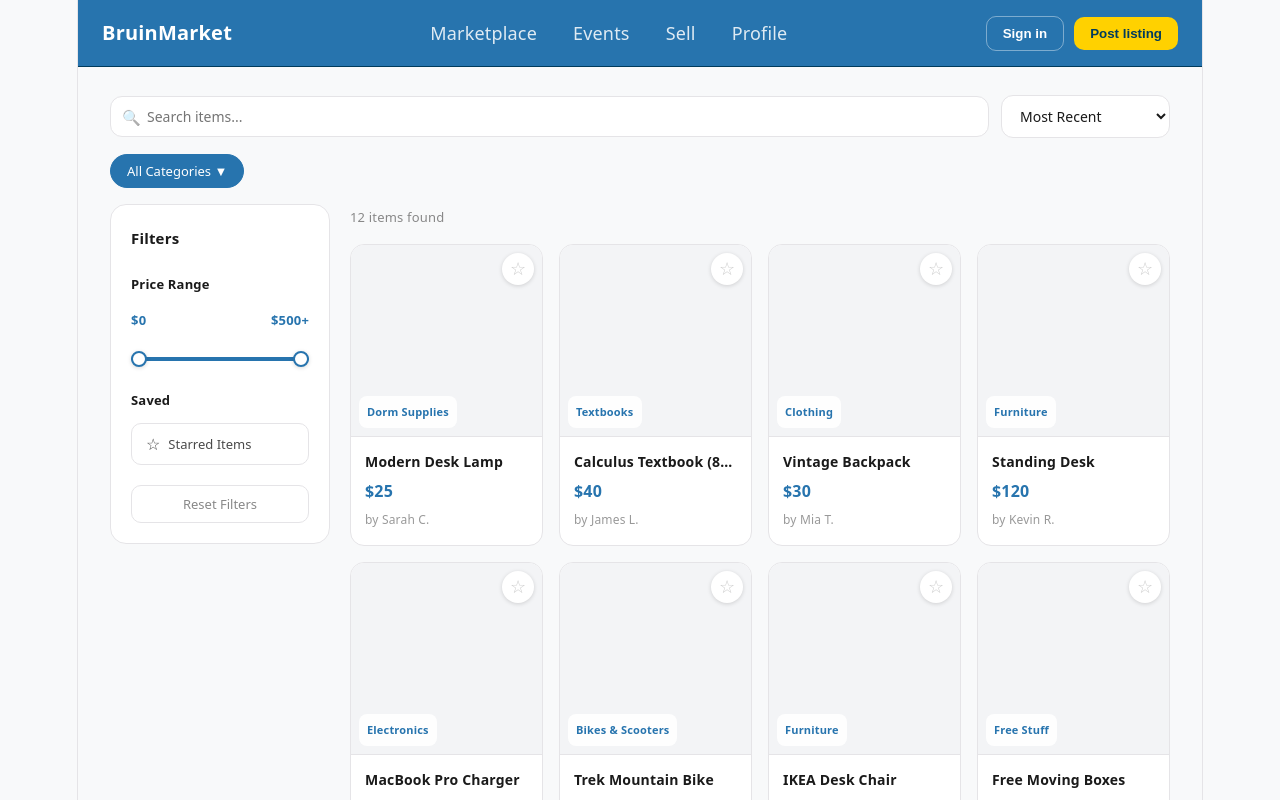
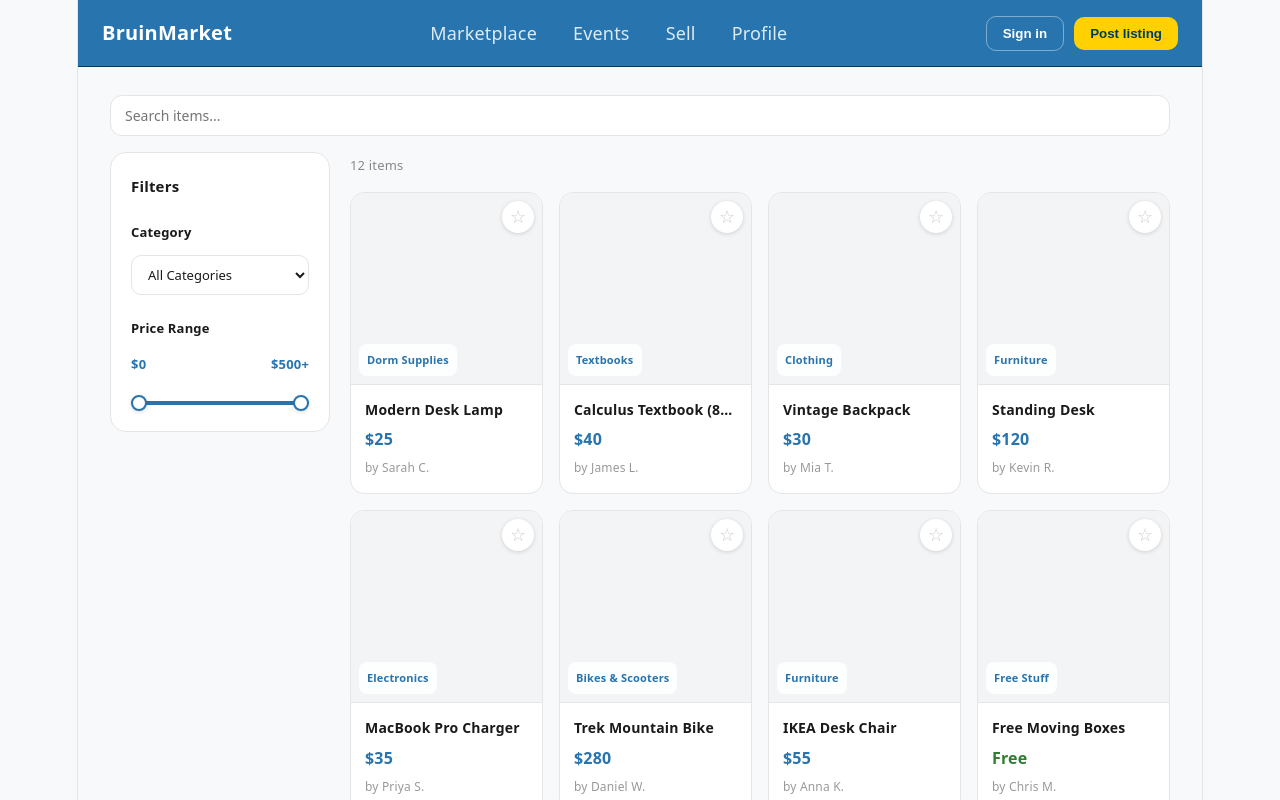
Before and after one commit to sharonxiong/ACM-W-BruinMarket-Temp, a React (Vite) app in the folder my-react-app/: page / in a window 1280 px wide. Shown: the top 800 px of the page. Built offline with nearby package versions, Linux system fonts and the light colour scheme.

Commit message:
Simplified the MarketPlacePage

```diff
--- a/my-react-app/src/pages/Marketplace.css
+++ b/my-react-app/src/pages/Marketplace.css
@@ -8,31 +8,14 @@
   text-align: left;
 }
 
-/* ── Top bar ── */
+/* ── Search bar ── */
 .marketplace-topbar {
   display: flex;
-  gap: 12px;
-  align-items: center;
-}
-
-.marketplace-search-wrap {
-  flex: 1;
-  position: relative;
-  display: flex;
-  align-items: center;
-}
-
-.search-icon {
-  position: absolute;
-  left: 12px;
-  font-size: 15px;
-  pointer-events: none;
-  opacity: 0.5;
 }
 
 .marketplace-search {
   width: 100%;
-  padding: 10px 36px;
+  padding: 10px 14px;
   border: 1px solid var(--border);
   border-radius: 12px;
   font-size: 14px;
@@ -47,94 +30,6 @@
   outline: none;
   border-color: var(--ucla-blue);
   box-shadow: 0 0 0 3px rgba(39, 116, 174, 0.12);
-}
-
-.search-clear {
-  position: absolute;
-  right: 10px;
-  background: none;
-  border: none;
-  cursor: pointer;
-  color: #aaa;
-  font-size: 13px;
-  padding: 4px;
-  line-height: 1;
-}
-
-.search-clear:hover { color: var(--text-h); }
-
-.marketplace-sort {
-  padding: 10px 14px;
-  border: 1px solid var(--border);
-  border-radius: 12px;
-  font-size: 14px;
-  font-family: var(--sans);
-  background: white;
-  color: var(--text-h);
-  cursor: pointer;
-  white-space: nowrap;
-  transition: border-color 0.2s;
-}
-
-.marketplace-sort:focus {
-  outline: none;
-  border-color: var(--ucla-blue);
-}
-
-/* ── Category pills ── */
-.category-bar {
-  display: flex;
-  gap: 8px;
-  flex-wrap: wrap;
-  align-items: center;
-}
-
-.category-pill {
-  padding: 7px 16px;
-  border-radius: 20px;
-  border: 1px solid var(--border);
-  background: white;
-  font-size: 13px;
-  font-weight: 500;
-  font-family: var(--sans);
-  color: var(--text);
-  cursor: pointer;
-  transition: background 0.15s, border-color 0.15s, color 0.15s;
-  white-space: nowrap;
-}
-
-.category-pill:hover {
-  border-color: var(--ucla-blue);
-  color: var(--ucla-blue);
-}
-
-.category-pill--active {
-  background: var(--ucla-blue);
-  border-color: var(--ucla-blue);
-  color: white;
-}
-
-/* Sub-categories: hidden by default, animate in when visible */
-.category-pill--sub {
-  display: none;
-  opacity: 0;
-  transform: translateY(-6px) scale(0.95);
-}
-
-.category-pill--sub.category-pill--visible {
-  display: inline-flex;
-  animation: pill-in 0.22s ease forwards;
-}
-
-@keyframes pill-in {
-  from {
-    opacity: 0;
-    transform: translateY(-6px) scale(0.95);
-  }
-  to {
-    opacity: 1;
-    transform: translateY(0) scale(1);
-  }
 }
 
 /* ── Body layout ── */
@@ -179,6 +74,24 @@
   font-size: 13px;
   font-weight: 600;
   color: var(--text-h);
+}
+
+/* ── Category dropdown ── */
+.filter-select {
+  padding: 9px 12px;
+  border: 1px solid var(--border);
+  border-radius: 10px;
+  font-size: 13px;
+  font-family: var(--sans);
+  background: white;
+  color: var(--text-h);
+  cursor: pointer;
+  transition: border-color 0.2s;
+}
+
+.filter-select:focus {
+  outline: none;
+  border-color: var(--ucla-blue);
 }
 
 /* ── Dual range slider ── */
@@ -230,77 +143,10 @@
   box-shadow: 0 1px 4px rgba(0,0,0,0.15);
   pointer-events: all;
   cursor: pointer;
-  transition: box-shadow 0.15s;
-}
-
-.range-input::-webkit-slider-thumb:hover {
-  box-shadow: 0 0 0 6px rgba(39, 116, 174, 0.15);
 }
 
 .range-input--low  { z-index: 3; }
 .range-input--high { z-index: 4; }
-
-/* ── Starred filter button ── */
-.starred-filter-btn {
-  display: flex;
-  align-items: center;
-  gap: 8px;
-  padding: 9px 14px;
-  border: 1px solid var(--border);
-  border-radius: 10px;
-  background: white;
-  font-size: 13px;
-  font-weight: 500;
-  font-family: var(--sans);
-  color: var(--text);
-  cursor: pointer;
-  transition: background 0.15s, border-color 0.15s, color 0.15s;
-}
-
-.starred-filter-btn:hover {
-  border-color: #f5a623;
-  color: #f5a623;
-}
-
-.starred-filter-btn--active {
-  background: #fff8e1;
-  border-color: #f5a623;
-  color: #c07800;
-}
-
-.star-icon { font-size: 16px; }
-
-.starred-count {
-  margin-left: auto;
-  background: var(--ucla-blue);
-  color: white;
-  font-size: 11px;
-  font-weight: 700;
-  padding: 2px 7px;
-  border-radius: 10px;
-}
-
-.starred-filter-btn--active .starred-count {
-  background: #f5a623;
-}
-
-/* ── Reset button ── */
-.filter-reset {
-  padding: 9px 14px;
-  border: 1px solid var(--border);
-  border-radius: 10px;
-  background: white;
-  font-size: 13px;
-  font-family: var(--sans);
-  color: #888;
-  cursor: pointer;
-  transition: color 0.15s, border-color 0.15s;
-}
-
-.filter-reset:hover {
-  border-color: #c00;
-  color: #c00;
-}
 
 /* ── Main content ── */
 .marketplace-content {
@@ -330,31 +176,16 @@
   border: 1px solid var(--border);
   border-radius: 14px;
   overflow: hidden;
-  transition: box-shadow 0.2s, transform 0.2s;
-  cursor: pointer;
 }
 
-.item-card:hover {
-  box-shadow: 0 4px 16px rgba(0,0,0,0.10);
-  transform: translateY(-2px);
-}
-
-/* ── Demo placeholder instead of image ── */
 .item-placeholder {
   position: relative;
   aspect-ratio: 1 / 1;
-  display: flex;
-  align-items: center;
-  justify-content: center;
-  background: #f3f4f6 !important;
+  background: #f3f4f6;
   border-bottom: 1px solid var(--border);
 }
 
-.item-placeholder-icon {
-  display: none;
-}
-
-/* ── Star button on card ── */
+/* ── Star button ── */
 .star-btn {
   position: absolute;
   top: 8px;
@@ -371,19 +202,13 @@
   cursor: pointer;
   box-shadow: 0 1px 4px rgba(0,0,0,0.15);
   color: #ccc;
-  transition: color 0.15s, transform 0.15s;
   line-height: 1;
   padding: 0;
 }
 
-.star-btn:hover {
-  color: #f5a623;
-  transform: scale(1.15);
-}
-
 .star-btn--active { color: #f5a623; }
 
-/* ── Category tag on card ── */
+/* ── Category tag ── */
 .item-category-tag {
   position: absolute;
   bottom: 8px;
@@ -394,7 +219,6 @@
   font-weight: 600;
   padding: 3px 8px;
   border-radius: 8px;
-  backdrop-filter: blur(4px);
 }
 
 .item-info {
@@ -429,20 +253,6 @@
   margin: 0;
 }
 
-/* ── Empty state ── */
-.marketplace-empty {
-  display: flex;
-  flex-direction: column;
-  align-items: center;
-  justify-content: center;
-  padding: 64px 24px;
-  gap: 10px;
-}
-
-.empty-icon  { font-size: 48px; }
-.empty-title { font-size: 18px; font-weight: 700; color: var(--text-h); margin: 0; }
-.empty-sub   { font-size: 14px; color: #888; margin: 0; }
-
 /* ── Responsive ── */
 @media (max-width: 700px) {
   .marketplace-sidebar { display: none; }
--- a/my-react-app/src/pages/Marketplace.tsx
+++ b/my-react-app/src/pages/Marketplace.tsx
@@ -11,47 +11,28 @@ const CATEGORIES = [
   "Free Stuff",
 ];
 
-const CATEGORY_META: Record<string, { icon: string; color: string }> = {
-  Textbooks:        { icon: "📚", color: "#fff3cd" },
-  Electronics:      { icon: "💻", color: "#dbeafe" },
-  Furniture:        { icon: "🪑", color: "#fce8d5" },
-  Clothing:         { icon: "👕", color: "#f3e8ff" },
-  "Dorm Supplies":  { icon: "🛏", color: "#d1fae5" },
-  "Bikes & Scooters": { icon: "🚲", color: "#cffafe" },
-  "Free Stuff":     { icon: "🎁", color: "#f0fdf4" },
-};
+const MAX_PRICE = 500;
 
-const SORT_OPTIONS = [
-  { value: "recent",     label: "Most Recent" },
-  { value: "price_asc",  label: "Price: Low to High" },
-  { value: "price_desc", label: "Price: High to Low" },
+const mockItems = [
+  { id: 1,  title: "Modern Desk Lamp",           price: 25,  category: "Dorm Supplies",     seller: "Sarah C."  },
+  { id: 2,  title: "Calculus Textbook (8th Ed.)", price: 40,  category: "Textbooks",          seller: "James L."  },
+  { id: 3,  title: "Vintage Backpack",            price: 30,  category: "Clothing",           seller: "Mia T."    },
+  { id: 4,  title: "Standing Desk",               price: 120, category: "Furniture",          seller: "Kevin R."  },
+  { id: 5,  title: "MacBook Pro Charger",         price: 35,  category: "Electronics",        seller: "Priya S."  },
+  { id: 6,  title: "Trek Mountain Bike",          price: 280, category: "Bikes & Scooters",   seller: "Daniel W." },
+  { id: 7,  title: "IKEA Desk Chair",             price: 55,  category: "Furniture",          seller: "Anna K."   },
+  { id: 8,  title: "Free Moving Boxes",           price: 0,   category: "Free Stuff",         seller: "Chris M."  },
+  { id: 9,  title: "Python Programming Book",     price: 20,  category: "Textbooks",          seller: "Lily H."   },
+  { id: 10, title: "Noise-Cancelling Headphones", price: 90,  category: "Electronics",        seller: "Omar N."   },
+  { id: 11, title: "Mini Fridge",                 price: 75,  category: "Dorm Supplies",      seller: "Jen B."    },
+  { id: 12, title: "UCLA Hoodie (M)",             price: 18,  category: "Clothing",           seller: "Tyler S."  },
 ];
 
-const mockItems = [
-  { id: 1,  title: "Modern Desk Lamp",          price: 25,  category: "Dorm Supplies",    date: "2026-04-20", seller: "Sarah C."  },
-  { id: 2,  title: "Calculus Textbook (8th Ed.)",price: 40, category: "Textbooks",         date: "2026-04-19", seller: "James L."  },
-  { id: 3,  title: "Vintage Backpack",           price: 30,  category: "Clothing",          date: "2026-04-18", seller: "Mia T."    },
-  { id: 4,  title: "Standing Desk",              price: 120, category: "Furniture",         date: "2026-04-17", seller: "Kevin R."  },
-  { id: 5,  title: "MacBook Pro Charger",        price: 35,  category: "Electronics",       date: "2026-04-16", seller: "Priya S."  },
-  { id: 6,  title: "Trek Mountain Bike",         price: 280, category: "Bikes & Scooters", date: "2026-04-15", seller: "Daniel W." },
-  { id: 7,  title: "IKEA Desk Chair",            price: 55,  category: "Furniture",         date: "2026-04-14", seller: "Anna K."   },
-  { id: 8,  title: "Free Moving Boxes",          price: 0,   category: "Free Stuff",        date: "2026-04-13", seller: "Chris M."  },
-  { id: 9,  title: "Python Programming Book",    price: 20,  category: "Textbooks",         date: "2026-04-12", seller: "Lily H."   },
-  { id: 10, title: "Noise-Cancelling Headphones",price: 90,  category: "Electronics",       date: "2026-04-11", seller: "Omar N."   },
-  { id: 11, title: "Mini Fridge",                price: 75,  category: "Dorm Supplies",     date: "2026-04-10", seller: "Jen B."    },
-  { id: 12, title: "UCLA Hoodie (M)",            price: 18,  category: "Clothing",          date: "2026-04-09", seller: "Tyler S."  },
-];
-
-const MAX_PRICE = 500;
-
 export default function Marketplace() {
-  const [search, setSearch]           = useState("");
-  const [category, setCategory]       = useState("");
-  const [expanded, setExpanded]       = useState(false);
-  const [sort, setSort]               = useState("recent");
-  const [priceRange, setPriceRange]   = useState<[number, number]>([0, MAX_PRICE]);
-  const [starred, setStarred]         = useState<Set<number>>(new Set());
-  const [showStarredOnly, setShowStarredOnly] = useState(false);
+  const [search, setSearch]         = useState("");
+  const [category, setCategory]     = useState("");
+  const [priceRange, setPriceRange] = useState<[number, number]>([0, MAX_PRICE]);
+  const [starred, setStarred]       = useState<Set<number>>(new Set());
 
   const toggleStar = (id: number, e: React.MouseEvent) => {
     e.stopPropagation();
@@ -63,46 +44,19 @@ export default function Marketplace() {
     });
   };
 
-  const handleAllCategories = () => {
-    if (!expanded) {
-      setExpanded(true);
-      setCategory("");
-    } else {
-      setExpanded(false);
-      setCategory("");
-    }
-  };
-
-  const handleCategory = (cat: string) => {
-    setCategory(cat);
-  };
-
+  // Only search filters the grid — price and category are visual only for now
   const filtered = useMemo(() => {
-    let items = [...mockItems];
-
-    if (showStarredOnly) items = items.filter((i) => starred.has(i.id));
-    if (category)        items = items.filter((i) => i.category === category);
-    if (search.trim()) {
+    if (!search.trim()) return mockItems;
     const q = search.toLowerCase();
-      items = items.filter(
+    return mockItems.filter(
       (i) => i.title.toLowerCase().includes(q) || i.category.toLowerCase().includes(q)
     );
-    }
-    items = items.filter((i) => i.price >= priceRange[0] && i.price <= priceRange[1]);
-
-    if (sort === "recent")     items.sort((a, b) => b.date.localeCompare(a.date));
-    else if (sort === "price_asc")  items.sort((a, b) => a.price - b.price);
-    else if (sort === "price_desc") items.sort((a, b) => b.price - a.price);
-
-    return items;
-  }, [search, category, sort, priceRange, starred, showStarredOnly]);
+  }, [search]);
 
   return (
     <main className="marketplace-page">
-      {/* Top bar */}
+      {/* Search bar */}
       <div className="marketplace-topbar">
-        <div className="marketplace-search-wrap">
-          <span className="search-icon">🔍</span>
         <input
           className="marketplace-search"
           type="text"
@@ -110,44 +64,6 @@ export default function Marketplace() {
           value={search}
           onChange={(e) => setSearch(e.target.value)}
         />
-          {search && (
-            <button className="search-clear" onClick={() => setSearch("")}>✕</button>
-          )}
-        </div>
-        <select
-          className="marketplace-sort"
-          value={sort}
-          onChange={(e) => setSort(e.target.value)}
-        >
-          {SORT_OPTIONS.map((o) => (
-            <option key={o.value} value={o.value}>{o.label}</option>
-          ))}
-        </select>
-      </div>
-
-      {/* Category bar */}
-      <div className="category-bar">
-        {/* All Categories — always visible */}
-        <button
-          className={`category-pill${!expanded ? " category-pill--active" : ""}`}
-          onClick={handleAllCategories}
-        >
-          All Categories {expanded ? "▲" : "▼"}
-        </button>
-
-        {/* Sub-categories — animate in when expanded */}
-        {CATEGORIES.map((cat, i) => (
-          <button
-            key={cat}
-            className={`category-pill category-pill--sub${
-              expanded ? " category-pill--visible" : ""
-            }${category === cat ? " category-pill--active" : ""}`}
-            style={{ animationDelay: `${i * 55}ms` }}
-            onClick={() => handleCategory(cat)}
-          >
-            {CATEGORY_META[cat].icon} {cat}
-          </button>
-        ))}
       </div>
 
       <div className="marketplace-body">
@@ -156,6 +72,23 @@ export default function Marketplace() {
           <div className="filter-section">
             <h3 className="filter-heading">Filters</h3>
 
+            {/* Category dropdown */}
+            <div className="filter-group">
+              <label className="filter-label" htmlFor="category-select">Category</label>
+              <select
+                id="category-select"
+                className="filter-select"
+                value={category}
+                onChange={(e) => setCategory(e.target.value)}
+              >
+                <option value="">All Categories</option>
+                {CATEGORIES.map((cat) => (
+                  <option key={cat} value={cat}>{cat}</option>
+                ))}
+              </select>
+            </div>
+
+            {/* Price range */}
             <div className="filter-group">
               <label className="filter-label">Price Range</label>
               <div className="price-range-display">
@@ -190,60 +123,19 @@ export default function Marketplace() {
                 />
               </div>
             </div>
-
-            <div className="filter-group">
-              <label className="filter-label">Saved</label>
-              <button
-                className={`starred-filter-btn${showStarredOnly ? " starred-filter-btn--active" : ""}`}
-                onClick={() => setShowStarredOnly((v) => !v)}
-              >
-                <span className="star-icon">{showStarredOnly ? "★" : "☆"}</span>
-                Starred Items
-                {starred.size > 0 && <span className="starred-count">{starred.size}</span>}
-              </button>
-            </div>
-
-            <button
-              className="filter-reset"
-              onClick={() => {
-                setSearch("");
-                setCategory("");
-                setExpanded(false);
-                setSort("recent");
-                setPriceRange([0, MAX_PRICE]);
-                setShowStarredOnly(false);
-              }}
-            >
-              Reset Filters
-            </button>
           </div>
         </aside>
 
         {/* Items grid */}
         <section className="marketplace-content">
           <p className="results-count">
-            {filtered.length} {filtered.length === 1 ? "item" : "items"} found
-            {showStarredOnly && " · Starred only"}
-            {category && ` · ${category}`}
+            {filtered.length} {filtered.length === 1 ? "item" : "items"}
           </p>
 
-          {filtered.length === 0 ? (
-            <div className="marketplace-empty">
-              <div className="empty-icon">🔎</div>
-              <p className="empty-title">No items found</p>
-              <p className="empty-sub">Try adjusting your filters or search query.</p>
-            </div>
-          ) : (
           <div className="items-grid">
-              {filtered.map((item) => {
-                const meta = CATEGORY_META[item.category];
-                return (
+            {filtered.map((item) => (
               <div key={item.id} className="item-card">
-                    <div
-                      className="item-placeholder"
-                      style={{ background: meta?.color ?? "#f3f4f6" }}
-                    >
-                      <span className="item-placeholder-icon">{meta?.icon ?? "📦"}</span>
+                <div className="item-placeholder">
                   <button
                     className={`star-btn${starred.has(item.id) ? " star-btn--active" : ""}`}
                     onClick={(e) => toggleStar(item.id, e)}
@@ -263,10 +155,8 @@ export default function Marketplace() {
                   <p className="item-seller">by {item.seller}</p>
                 </div>
               </div>
-                );
-              })}
+            ))}
           </div>
-          )}
         </section>
       </div>
     </main>
```
Lines whose indentation alone changed are shown as unchanged.
